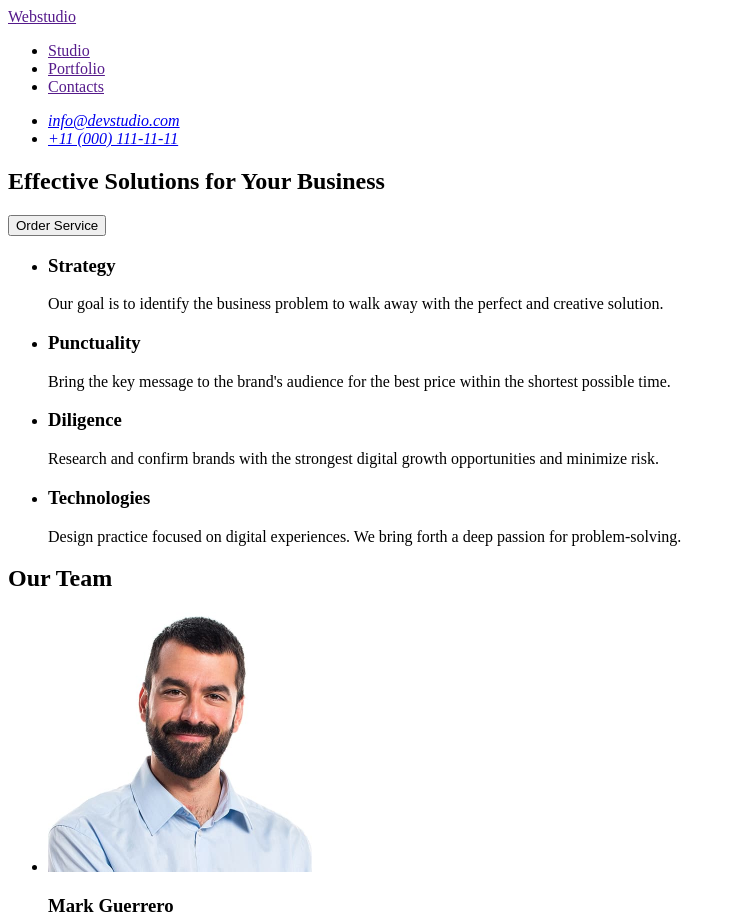
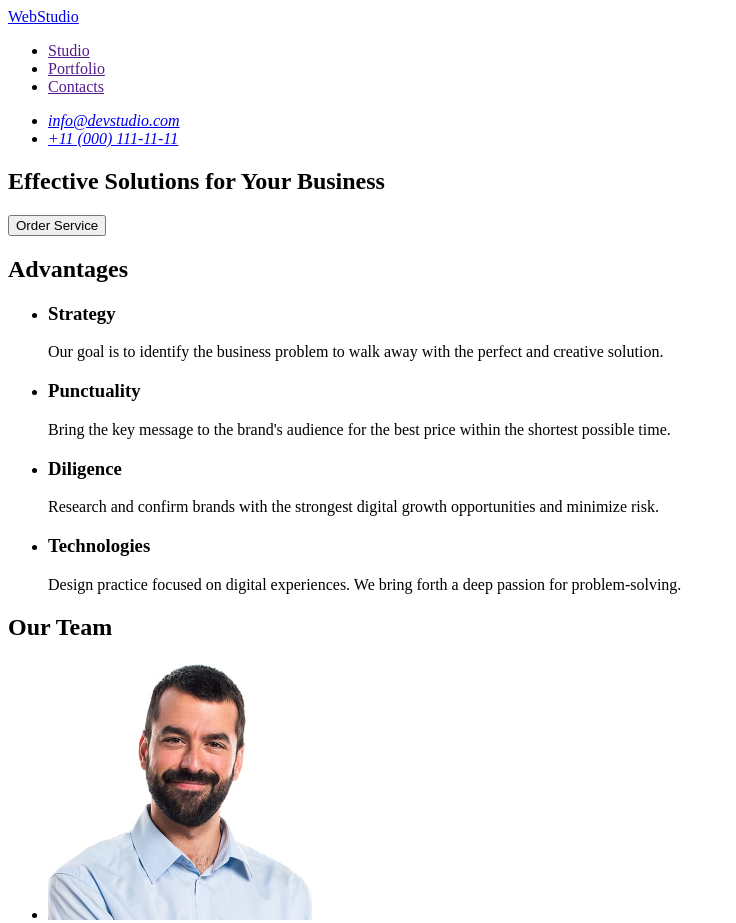
Before and after one commit to Anastasiia-Zatvornytska/goit-markup-hw-02, a plain HTML site: page index.html in a window 1280 px wide. Shown: the top 923 px of the page, without its empty margins (0-736 px from the left). Drawn offline with Linux system fonts and the light colour scheme.

Commit message:
update index.html file

```diff
--- a/index.html
+++ b/index.html
@@ -7,8 +7,8 @@
   </head>
   <body>
     <header>
-      <a href="">Webstudio</a>
       <nav>
+        <a href="./index.htm">WebStudio</a>
         <ul>
           <li>
             <a href="">Studio</a>
@@ -39,7 +39,7 @@
       </section>
 
       <section>
-        <!-- <h2>Advantages</h2> -->
+        <h2>Advantages</h2>
         <ul>
           <li>
             <h3>Strategy</h3>
@@ -120,7 +120,7 @@
     </main>
 
     <footer>
-      <a href="./index.html">Webstudio</a>
+      <a href="">WebStudio</a>
       <p>
         Increase the flow of customers and sales for your business with digital
         marketing & growth solutions.
```
